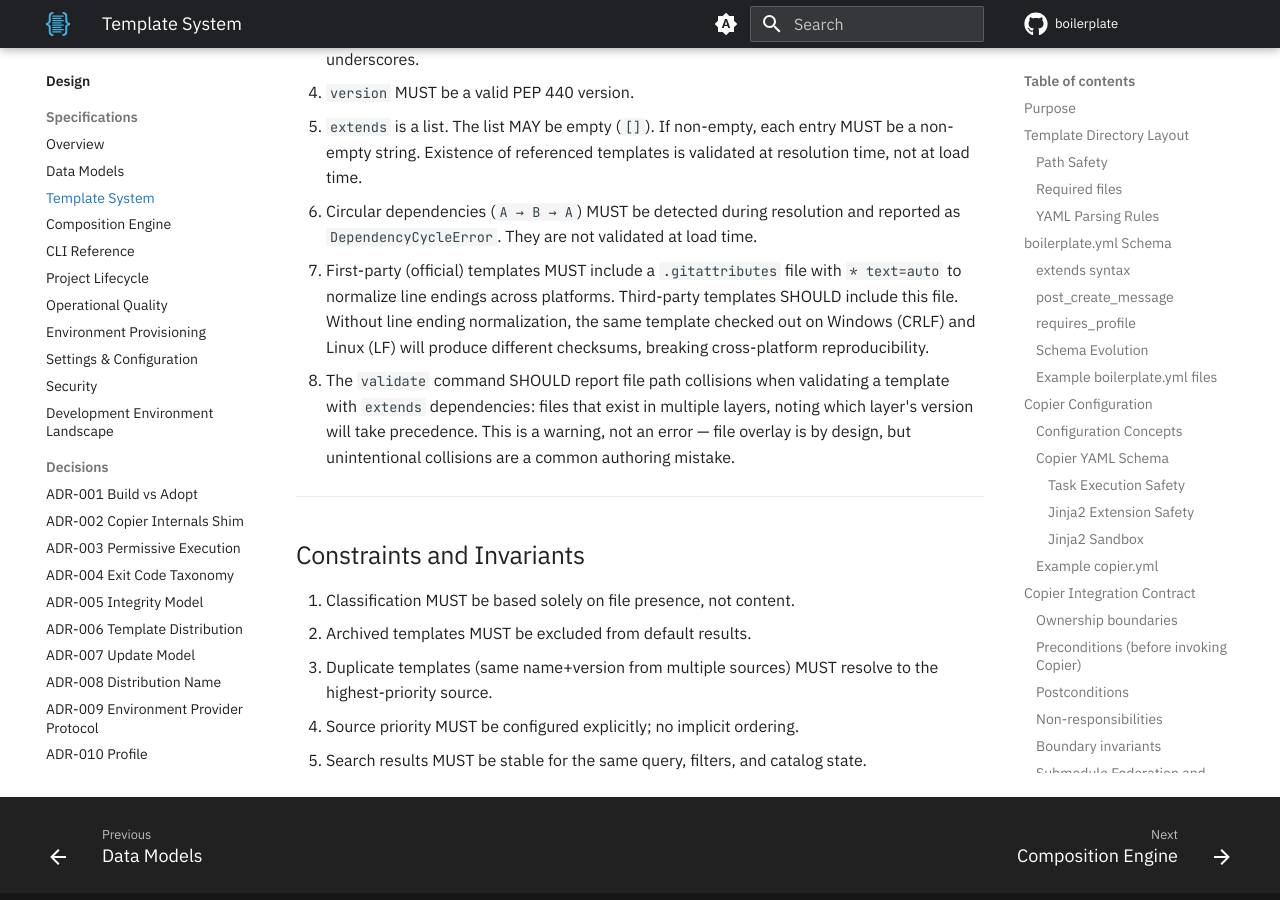
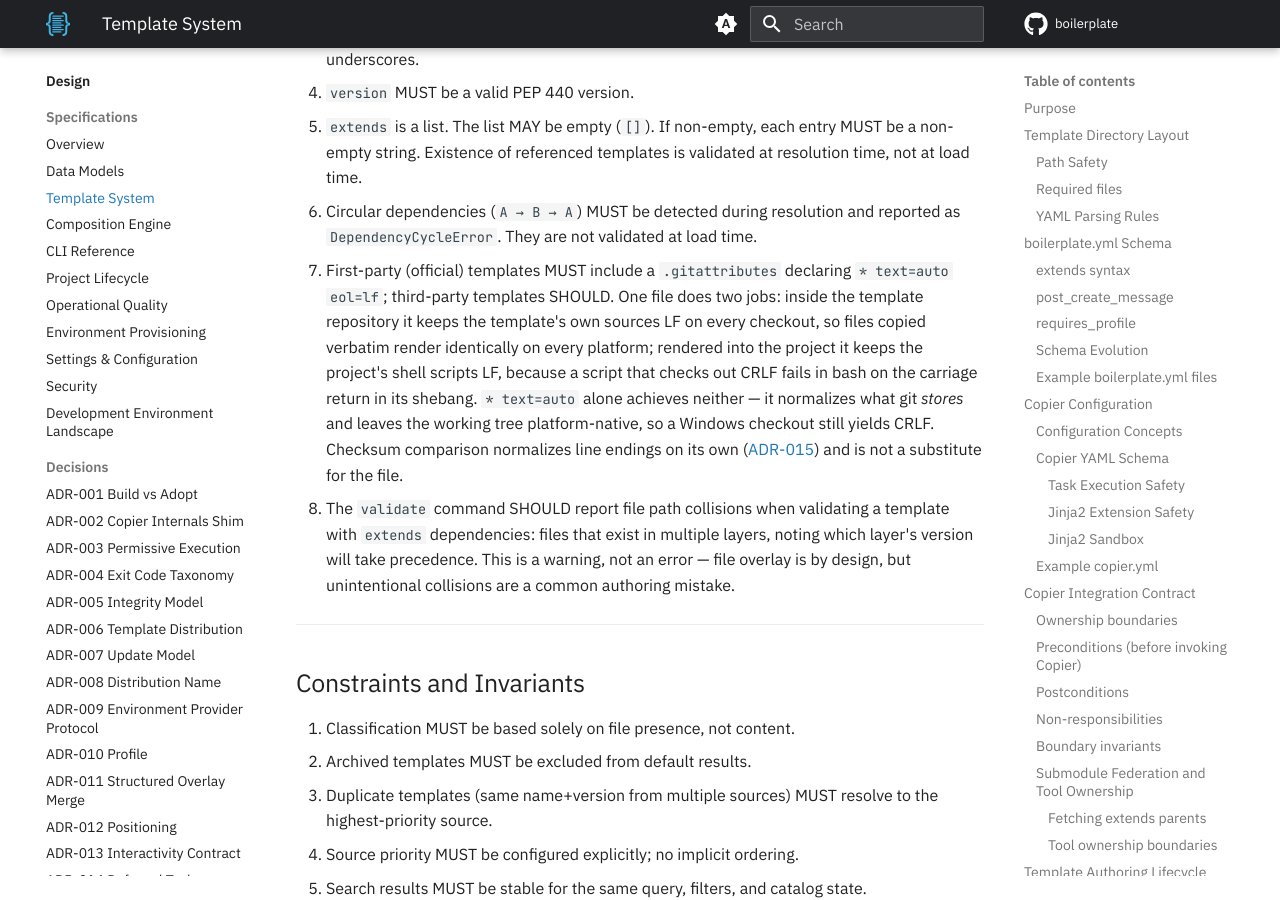
Before and after one commit to TheRealBillSiegler/boilerplate, an MkDocs documentation site: the page built from docs/design/03-template-system.md, in a window 1280 px wide and 900 px high, scrolled down 30145 px. Built offline with MkDocs 1.6.1 and Material for MkDocs 9.7.7, drawn with Linux system fonts in a browser that asks for light colours; comment, search, counter and statistics services are not loaded; the version menu is left out.

Commit message:
docs(design): pin LF in .gitattributes, not just text=auto
text=auto normalizes what git stores and leaves the working tree platform-native, so a Windows checkout still yields CRLF and the constraint never delivered the cross-platform rendering it claimed. The checksum half now cites the document that owns it rather than restating it.

Co-Authored-By: Claude Opus 5 (1M context) <noreply@anthropic.com>

```diff
--- a/docs/design/03-template-system.md
+++ b/docs/design/03-template-system.md
@@ -794,7 +794,7 @@ An implementation MUST enforce the following when loading templates:
 4. `version` MUST be a valid PEP 440 version.
 5. `extends` is a list. The list MAY be empty (`[]`). If non-empty, each entry MUST be a non-empty string. Existence of referenced templates is validated at resolution time, not at load time.
 6. Circular dependencies (`A → B → A`) MUST be detected during resolution and reported as `DependencyCycleError`. They are not validated at load time.
-7. First-party (official) templates MUST include a `.gitattributes` file with `* text=auto` to normalize line endings across platforms. Third-party templates SHOULD include this file. Without line ending normalization, the same template checked out on Windows (CRLF) and Linux (LF) will produce different checksums, breaking cross-platform reproducibility.
+7. First-party (official) templates MUST include a `.gitattributes` declaring `* text=auto eol=lf`; third-party templates SHOULD. One file does two jobs: inside the template repository it keeps the template's own sources LF on every checkout, so files copied verbatim render identically on every platform; rendered into the project it keeps the project's shell scripts LF, because a script that checks out CRLF fails in bash on the carriage return in its shebang. `* text=auto` alone achieves neither — it normalizes what git *stores* and leaves the working tree platform-native, so a Windows checkout still yields CRLF. Checksum comparison normalizes line endings on its own ([ADR-015](adr-015-idiomatic-artifacts.md#verification-2026-07-28)) and is not a substitute for the file.
 8. The `validate` command SHOULD report file path collisions when validating a template with `extends` dependencies: files that exist in multiple layers, noting which layer's version will take precedence. This is a warning, not an error — file overlay is by design, but unintentional collisions are a common authoring mistake.
 
 ---
```
Also changed, not shown: docs/design/07-operational-quality.md (+1 -1 lines).
